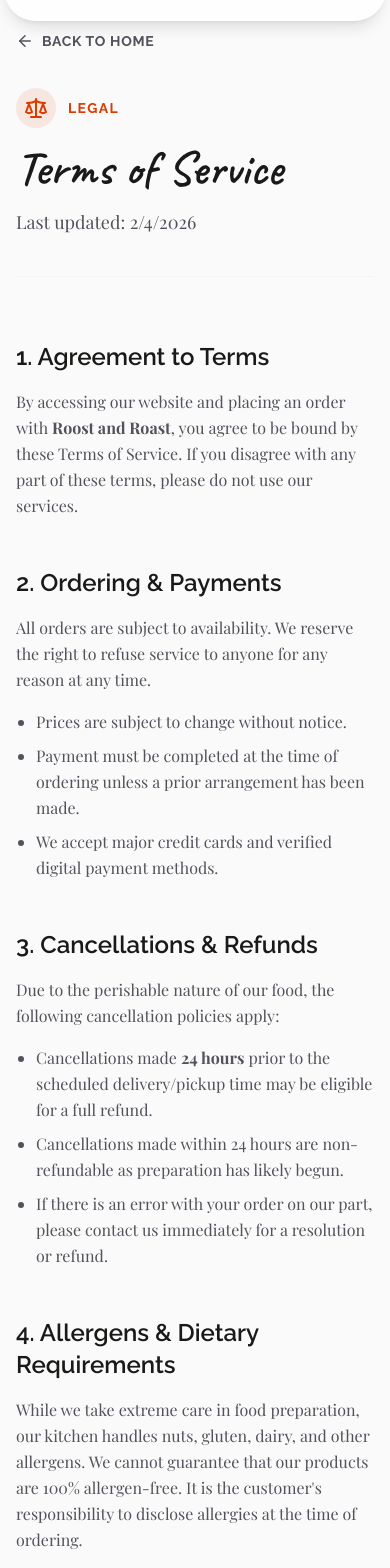
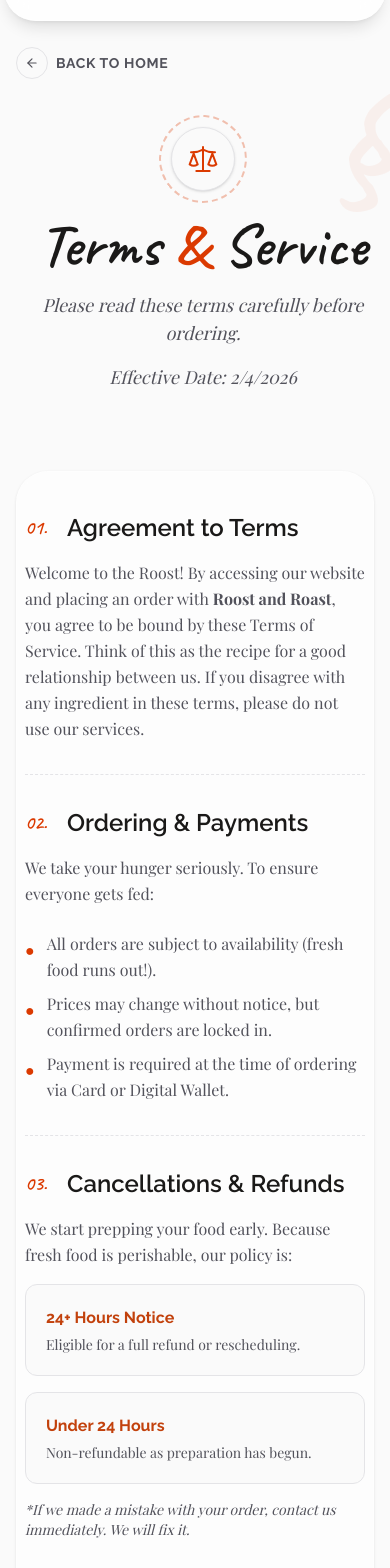
Before and after one commit to MeeLn/roost-and-roast-web, a Next.js app: page /terms-of-services in a window 390 px wide. Shown: the part 97-1665 px from the top of the page. Built offline with nearby package versions, Linux system fonts and the light colour scheme; a web font is replaced by a local one.

Commit message:
feat: modify the legal contets to match the webste.

```diff
--- a/app/privacy-policy/page.tsx
+++ b/app/privacy-policy/page.tsx
@@ -11,7 +11,7 @@ export const metadata: Metadata = {
 
 export default function PrivacyPolicyPage() {
   return (
-    <main className="min-h-screen pt-32">
+    <main className="min-h-screen pt-36">
       <Navbar />
       <PrivacyContent />
       <Footer />
--- a/app/terms-of-services/page.tsx
+++ b/app/terms-of-services/page.tsx
@@ -11,7 +11,7 @@ export const metadata: Metadata = {
 
 export default function TermsOfServicePage() {
   return (
-    <main className="min-h-screen pt-32">
+    <main className="min-h-screen pt-36">
       <Navbar />
       <TermsContent />
       <Footer />
--- a/components/legal/PrivacyContent.tsx
+++ b/components/legal/PrivacyContent.tsx
@@ -2,24 +2,44 @@
 
 import { motion } from "framer-motion";
 import Link from "next/link";
-import { ArrowLeft, ShieldCheck } from "lucide-react";
+import { ArrowLeft, ShieldCheck, Mail, Lock } from "lucide-react";
 
-// Helper for consistent section styling
+// --- Styled Section Component ---
 const Section = ({
+  number,
   title,
   children,
 }: {
+  number: string;
   title: string;
   children: React.ReactNode;
 }) => (
-  <section className="group">
-    <h2 className="text-2xl md:text-3xl font-modern font-black text-secondary mb-4 group-hover:text-primary transition-colors duration-300">
+  <motion.section
+    initial={{ opacity: 0, y: 20 }}
+    whileInView={{ opacity: 1, y: 0 }}
+    viewport={{ once: true, margin: "-50px" }}
+    transition={{ duration: 0.5 }}
+    className="group relative pl-0 md:pl-16 py-8 border-b border-dashed border-border last:border-0"
+  >
+    {/* Artistic Number Background */}
+    <div className="hidden md:block absolute left-0 top-6 select-none pointer-events-none">
+      <span className="font-artistic text-5xl text-primary/10 group-hover:text-primary/20 transition-colors duration-300">
+        {number}
+      </span>
+    </div>
+
+    <div className="relative z-10">
+      <h2 className="flex items-center gap-3 text-2xl md:text-3xl font-modern font-black text-secondary mb-4 group-hover:text-primary transition-colors duration-300">
+        <span className="md:hidden text-primary font-artistic text-xl mr-2">
+          {number}.
+        </span>
         {title}
       </h2>
-    <div className="font-serif text-text-muted text-base md:text-lg leading-relaxed">
+      <div className="font-serif text-text-muted text-base md:text-lg leading-relaxed space-y-4">
         {children}
       </div>
-  </section>
+    </div>
+  </motion.section>
 );
 
 export default function PrivacyContent() {
@@ -30,119 +50,154 @@ export default function PrivacyContent() {
   };
 
   return (
-    <div className="max-w-4xl mx-auto px-4 md:px-8 pb-20">
+    <div className="max-w-4xl mx-auto px-4 md:px-8 pb-24 relative">
+      {/* Decorative Background Elements */}
+      <div className="absolute top-0 right-0 -z-10 opacity-5">
+        <Lock size={200} className="text-primary rotate-12" />
+      </div>
+
       {/* Navigation */}
       <motion.div
         initial={{ opacity: 0, x: -20 }}
         animate={{ opacity: 1, x: 0 }}
-        className="mb-8"
+        className="mb-12"
       >
         <Link
           href="/"
           className="inline-flex items-center gap-2 text-text-muted hover:text-primary transition-colors group font-modern font-bold uppercase tracking-wider text-sm"
         >
-          <ArrowLeft
-            size={18}
-            className="group-hover:-translate-x-1 transition-transform"
-          />
+          <div className="w-8 h-8 rounded-full border border-border flex items-center justify-center group-hover:border-primary group-hover:bg-primary group-hover:text-white transition-all">
+            <ArrowLeft size={14} />
+          </div>
           Back to Home
         </Link>
       </motion.div>
 
       {/* Header */}
-      <motion.div {...fadeIn} className="mb-16 border-b border-gray-100 pb-10">
-        <div className="flex items-center gap-3 mb-4">
-          <div className="w-10 h-10 rounded-full bg-primary/10 flex items-center justify-center text-primary">
-            <ShieldCheck size={24} />
+      <motion.div {...fadeIn} className="mb-20 ml-4 text-center md:text-left">
+        <div className="inline-block relative mb-6">
+          {/* Rotating Ring Animation */}
+          <motion.div
+            animate={{ rotate: 360 }}
+            transition={{ duration: 10, repeat: Infinity, ease: "linear" }}
+            className="absolute -inset-3 rounded-full border-2 border-dashed border-primary/30"
+          />
+          <div className="w-16 h-16 rounded-full bg-background border border-border shadow-sm flex items-center justify-center text-primary relative z-10">
+            <ShieldCheck size={32} strokeWidth={1.5} />
           </div>
-          <span className="font-modern font-bold text-primary uppercase tracking-widest text-sm">
-            Legal
-          </span>
         </div>
-        <h1 className="text-5xl md:text-7xl font-artistic text-secondary">
-          Privacy Policy
+
+        <h1 className="text-6xl md:text-8xl font-artistic text-secondary mb-4">
+          Privacy <span className="text-primary">Policy</span>
         </h1>
-        <p className="mt-4 text-text-muted font-serif text-lg">
-          Last updated: {new Date().toLocaleDateString()}
-        </p>
+        <div className="flex flex-col md:flex-row gap-4 md:items-center text-text-muted font-serif italic text-lg">
+          <p>Your secrets are safe in our kitchen.</p>
+          <span className="hidden md:block w-1.5 h-1.5 rounded-full bg-primary/40"></span>
+          <p>Last updated: {new Date().toLocaleDateString()}</p>
+        </div>
       </motion.div>
 
-      {/* Content */}
+      {/* Content Container - Receipt Style */}
       <motion.div
         initial={{ opacity: 0 }}
         animate={{ opacity: 1 }}
         transition={{ delay: 0.2, duration: 0.5 }}
-        className="space-y-12"
+        className="bg-white/50 backdrop-blur-sm rounded-[2rem] border border-white/40 shadow-sm p-4 md:p-8"
       >
-        <Section title="1. Introduction">
+        <Section number="01" title="Introduction">
           <p>
-            At <strong>Roost and Roast</strong>, we value your privacy and are
-            committed to protecting your personal data. This Privacy Policy
-            explains how we collect, use, and safeguard your information when
-            you visit our website or order our catering services.
+            At <strong>Roost and Roast</strong>, we value your trust as much as
+            we value fresh ingredients. This Privacy Policy explains how we
+            collect, use, and safeguard your personal information when you visit
+            our website or order our catering services.
           </p>
         </Section>
 
-        <Section title="2. Information We Collect">
-          <p>We may collect the following types of information:</p>
-          <ul className="list-disc pl-5 mt-4 space-y-2">
-            <li>
-              <strong>Personal Identification:</strong> Name, email address,
-              phone number, and delivery address when you place an order.
+        <Section number="02" title="Information We Collect">
+          <p>To get your order right, we need a few details. We may collect:</p>
+          <div className="grid md:grid-cols-2 gap-4 mt-2">
+            {[
+              {
+                title: "Personal ID",
+                desc: "Name, email, phone number & delivery address.",
+              },
+              {
+                title: "Order Details",
+                desc: "Dietary preferences, allergies & transaction history.",
+              },
+              {
+                title: "Technical Data",
+                desc: "IP address, browser type & cookie usage.",
+              },
+            ].map((item, i) => (
+              <div
+                key={i}
+                className="bg-background rounded-xl p-4 border border-border/50"
+              >
+                <strong className="block text-secondary font-modern mb-1">
+                  {item.title}
+                </strong>
+                <span className="text-sm">{item.desc}</span>
+              </div>
+            ))}
+          </div>
+        </Section>
+
+        <Section number="03" title="How We Use Your Data">
+          <p>Your information is used strictly to serve you better:</p>
+          <ul className="grid gap-2 pt-2">
+            {[
+              "Processing and delivering your catering orders efficiently.",
+              "Communicating with you regarding order updates.",
+              "Improving our menu offerings based on what you love.",
+              "Sending delicious offers (only if you have opted in).",
+            ].map((item, i) => (
+              <li key={i} className="flex items-start gap-3">
+                <span className="text-primary mt-1.5">●</span>
+                <span>{item}</span>
               </li>
-            <li>
-              <strong>Order Details:</strong> Dietary preferences, allergy
-              information, and transaction history.
-            </li>
-            <li>
-              <strong>Technical Data:</strong> IP address, browser type, and
-              usage patterns via cookies to improve your website experience.
-            </li>
+            ))}
           </ul>
         </Section>
 
-        <Section title="3. How We Use Your Data">
-          <p>Your information is used strictly for:</p>
-          <ul className="list-disc pl-5 mt-4 space-y-2">
-            <li>Processing and delivering your catering orders efficiently.</li>
-            <li>
-              Communicating with you regarding order updates or inquiries.
-            </li>
-            <li>Improving our menu offerings and website functionality.</li>
-            <li>Sending promotional offers (only if you have opted in).</li>
-          </ul>
-        </Section>
-
-        <Section title="4. Cookies & Tracking">
+        <Section number="04" title="Cookies & Tracking">
           <p>
-            We use cookies to enhance your browsing experience. You can choose
-            to disable cookies through your browser settings, though this may
-            affect some website features.
+            We use cookies to enhance your browsing experience (not the
+            chocolate chip kind, unfortunately). These help remember your cart
+            and preferences. You can choose to disable cookies through your
+            browser settings, though some website features may not behave as
+            expected.
           </p>
         </Section>
 
-        <Section title="5. Third-Party Sharing">
+        <Section number="05" title="Third-Party Sharing">
           <p>
-            We do not sell or trade your personal information. We may share data
-            with trusted third-party service providers (e.g., payment
-            processors, delivery partners) solely for the purpose of fulfilling
-            your order.
+            We respect your privacy.{" "}
+            <strong>We do not sell or trade your personal information.</strong>
+          </p>
+          <p>
+            We only share necessary data with trusted service providers (like
+            payment processors and delivery drivers) solely for the purpose of
+            getting your food to you securely and on time.
           </p>
         </Section>
 
-        <Section title="6. Contact Us">
-          <p>
-            If you have any questions regarding this policy, please contact us
-            at:
-            <br />
+        {/* Contact Footer within the document */}
+        <div className="mt-12 pt-12 border-t border-dashed border-border flex flex-col items-center text-center">
+          <h3 className="font-artistic text-3xl text-secondary mb-4">
+            Questions about your data?
+          </h3>
+          <p className="font-serif text-text-muted mb-6">
+            We are transparent about our policies. Reach out anytime.
+          </p>
           <a
             href="mailto:info@roostandroast.com"
-              className="text-primary font-bold hover:underline mt-2 inline-block"
+            className="inline-flex items-center gap-3 bg-secondary text-white px-8 py-4 rounded-full font-modern font-bold hover:bg-primary transition-colors duration-300 shadow-lg hover:shadow-xl"
           >
-              info@roostandroast.com
+            <Mail size={20} />
+            Contact Privacy Officer
           </a>
-          </p>
-        </Section>
+        </div>
       </motion.div>
     </div>
   );
--- a/components/legal/TermsContent.tsx
+++ b/components/legal/TermsContent.tsx
@@ -2,24 +2,51 @@
 
 import { motion } from "framer-motion";
 import Link from "next/link";
-import { ArrowLeft, Scale } from "lucide-react";
+import { ArrowLeft, Scale, AlertCircle, Mail } from "lucide-react";
 
-// Helper for consistent section styling
+// --- Styled Section Component ---
 const Section = ({
+  number,
   title,
   children,
+  isAlert = false,
 }: {
+  number: string;
   title: string;
   children: React.ReactNode;
+  isAlert?: boolean;
 }) => (
-  <section className="group">
-    <h2 className="text-2xl md:text-3xl font-modern font-black text-secondary mb-4 group-hover:text-primary transition-colors duration-300">
+  <motion.section
+    initial={{ opacity: 0, y: 20 }}
+    whileInView={{ opacity: 1, y: 0 }}
+    viewport={{ once: false, margin: "-50px" }}
+    transition={{ duration: 0.5 }}
+    className={`group relative pl-0 md:pl-16 py-8 border-b border-dashed border-border last:border-0 ${
+      isAlert
+        ? "bg-red-50/50 -mx-4 px-4 md:px-20 rounded-3xl my-8 border-none"
+        : ""
+    }`}
+  >
+    {/* Artistic Number Background */}
+    <div className="hidden md:block absolute left-0 top-6 select-none pointer-events-none">
+      <span className="font-artistic text-5xl text-primary/10 group-hover:text-primary/20 transition-colors duration-300">
+        {number}
+      </span>
+    </div>
+
+    <div className="relative z-10">
+      <h2 className="flex items-center gap-3 text-2xl md:text-3xl font-modern font-black text-secondary mb-4 group-hover:text-primary transition-colors duration-300">
+        <span className="md:hidden text-primary font-artistic text-xl mr-2">
+          {number}.
+        </span>
         {title}
+        {isAlert && <AlertCircle size={24} className="text-primary" />}
       </h2>
-    <div className="font-serif text-text-muted text-base md:text-lg leading-relaxed">
+      <div className="font-serif text-text-muted text-base md:text-lg leading-relaxed space-y-4">
         {children}
       </div>
-  </section>
+    </div>
+  </motion.section>
 );
 
 export default function TermsContent() {
@@ -30,135 +57,171 @@ export default function TermsContent() {
   };
 
   return (
-    <div className="max-w-4xl mx-auto px-4 md:px-8 pb-20">
+    <div className="max-w-4xl mx-auto px-4 md:px-8 pb-24 relative">
+      {/* Decorative Background Elements */}
+      <div className="absolute top-0 right-0 -z-10 opacity-5">
+        <span className="font-artistic text-[200px] leading-none text-primary">
+          §
+        </span>
+      </div>
+
       {/* Navigation */}
       <motion.div
         initial={{ opacity: 0, x: -20 }}
         animate={{ opacity: 1, x: 0 }}
-        className="mb-8"
+        className="mb-12"
       >
         <Link
           href="/"
           className="inline-flex items-center gap-2 text-text-muted hover:text-primary transition-colors group font-modern font-bold uppercase tracking-wider text-sm"
         >
-          <ArrowLeft
-            size={18}
-            className="group-hover:-translate-x-1 transition-transform"
-          />
+          <div className="w-8 h-8 rounded-full border border-border flex items-center justify-center group-hover:border-primary group-hover:bg-primary group-hover:text-white transition-all">
+            <ArrowLeft size={14} />
+          </div>
           Back to Home
         </Link>
       </motion.div>
 
       {/* Header */}
-      <motion.div {...fadeIn} className="mb-16 border-b border-gray-100 pb-10">
-        <div className="flex items-center gap-3 mb-4">
-          <div className="w-10 h-10 rounded-full bg-primary/10 flex items-center justify-center text-primary">
-            <Scale size={24} />
+      <motion.div {...fadeIn} className="mb-20 ml-4 text-center md:text-left">
+        <div className="inline-block relative mb-6">
+          {/* Rotating Ring Animation (Matches Menu/ScrollTop) */}
+          <motion.div
+            animate={{ rotate: 360 }}
+            transition={{ duration: 10, repeat: Infinity, ease: "linear" }}
+            className="absolute -inset-3 rounded-full border-2 border-dashed border-primary/30"
+          />
+          <div className="w-16 h-16 rounded-full bg-background border border-border shadow-sm flex items-center justify-center text-primary relative z-10">
+            <Scale size={32} strokeWidth={1.5} />
           </div>
-          <span className="font-modern font-bold text-primary uppercase tracking-widest text-sm">
-            Legal
-          </span>
         </div>
-        <h1 className="text-5xl md:text-7xl font-artistic text-secondary">
-          Terms of Service
+
+        <h1 className="text-6xl md:text-8xl font-artistic text-secondary mb-4">
+          Terms <span className="text-primary">&</span> Service
         </h1>
-        <p className="mt-4 text-text-muted font-serif text-lg">
-          Last updated: {new Date().toLocaleDateString()}
-        </p>
+        <div className="flex flex-col md:flex-row gap-4 md:items-center text-text-muted font-serif italic text-lg">
+          <p>Please read these terms carefully before ordering.</p>
+          <span className="hidden md:block w-1.5 h-1.5 rounded-full bg-primary/40"></span>
+          <p>Effective Date: {new Date().toLocaleDateString()}</p>
+        </div>
       </motion.div>
 
-      {/* Content */}
+      {/* Content Container - Looks like a long receipt/paper */}
       <motion.div
         initial={{ opacity: 0 }}
         animate={{ opacity: 1 }}
         transition={{ delay: 0.2, duration: 0.5 }}
-        className="space-y-12"
+        className="bg-white/50 backdrop-blur-sm rounded-[2rem] border border-white/40 shadow-sm p-2 md:p-8"
       >
-        <Section title="1. Agreement to Terms">
+        <Section number="01" title="Agreement to Terms">
           <p>
-            By accessing our website and placing an order with{" "}
-            <strong>Roost and Roast</strong>, you agree to be bound by these
-            Terms of Service. If you disagree with any part of these terms,
-            please do not use our services.
+            Welcome to the Roost! By accessing our website and placing an order
+            with <strong>Roost and Roast</strong>, you agree to be bound by
+            these Terms of Service. Think of this as the recipe for a good
+            relationship between us. If you disagree with any ingredient in
+            these terms, please do not use our services.
           </p>
         </Section>
 
-        <Section title="2. Ordering & Payments">
-          <p>
-            All orders are subject to availability. We reserve the right to
-            refuse service to anyone for any reason at any time.
-          </p>
-          <ul className="list-disc pl-5 mt-4 space-y-2">
-            <li>Prices are subject to change without notice.</li>
-            <li>
-              Payment must be completed at the time of ordering unless a prior
-              arrangement has been made.
+        <Section number="02" title="Ordering & Payments">
+          <p>We take your hunger seriously. To ensure everyone gets fed:</p>
+          <ul className="grid gap-2 pt-2">
+            {[
+              "All orders are subject to availability (fresh food runs out!).",
+              "Prices may change without notice, but confirmed orders are locked in.",
+              "Payment is required at the time of ordering via Card or Digital Wallet.",
+            ].map((item, i) => (
+              <li key={i} className="flex items-start gap-3">
+                <span className="text-primary mt-1.5">●</span>
+                <span>{item}</span>
               </li>
-            <li>
-              We accept major credit cards and verified digital payment methods.
-            </li>
+            ))}
           </ul>
         </Section>
 
-        <Section title="3. Cancellations & Refunds">
+        <Section number="03" title="Cancellations & Refunds">
           <p>
-            Due to the perishable nature of our food, the following cancellation
-            policies apply:
+            We start prepping your food early. Because fresh food is perishable,
+            our policy is:
           </p>
-          <ul className="list-disc pl-5 mt-4 space-y-2">
-            <li>
-              Cancellations made <strong>24 hours</strong> prior to the
-              scheduled delivery/pickup time may be eligible for a full refund.
-            </li>
-            <li>
-              Cancellations made within 24 hours are non-refundable as
-              preparation has likely begun.
-            </li>
-            <li>
-              If there is an error with your order on our part, please contact
-              us immediately for a resolution or refund.
-            </li>
-          </ul>
-        </Section>
-
-        <Section title="4. Allergens & Dietary Requirements">
-          <p>
-            While we take extreme care in food preparation, our kitchen handles
-            nuts, gluten, dairy, and other allergens. We cannot guarantee that
-            our products are 100% allergen-free. It is the customer's
-            responsibility to disclose allergies at the time of ordering.
+          <div className="grid md:grid-cols-2 gap-4 mt-4">
+            <div className="bg-background rounded-xl p-5 border border-border">
+              <span className="block font-modern font-bold text-secondary mb-1">
+                24+ Hours Notice
+              </span>
+              <p className="text-sm">
+                Eligible for a full refund or rescheduling.
+              </p>
+            </div>
+            <div className="bg-background rounded-xl p-5 border border-border">
+              <span className="block font-modern font-bold text-secondary mb-1">
+                Under 24 Hours
+              </span>
+              <p className="text-sm">
+                Non-refundable as preparation has begun.
+              </p>
+            </div>
+          </div>
+          <p className="text-sm mt-4 italic">
+            *If we made a mistake with your order, contact us immediately. We
+            will fix it.
           </p>
         </Section>
 
-        <Section title="5. Intellectual Property">
+        {/* Highlighted Allergen Section */}
+        <Section number="04" title="Allergens & Dietary" isAlert={true}>
+          <p className="font-medium text-secondary">
+            Your safety is our priority.
+          </p>
           <p>
-            All content on this website, including menu designs, text, graphics,
-            logos, and images, is the property of Roost and Roast and is
-            protected by copyright laws. You may not use our content without
-            express written permission.
+            While we take extreme care in food preparation, our kitchen handles
+            <strong> nuts, gluten, dairy, eggs,</strong> and other allergens.
+          </p>
+          <p>
+            We cannot guarantee that our products are 100% allergen-free due to
+            the risk of cross-contamination.
+            <strong>
+              {" "}
+              It is the customer's responsibility to disclose severe allergies
+              at the time of ordering.
+            </strong>
           </p>
         </Section>
 
-        <Section title="6. Liability">
+        <Section number="05" title="Intellectual Property">
+          <p>
+            The "Roost and Roast" name, our logo, menu designs, and specific
+            food photography are the intellectual property of Roost and Roast.
+            You may not use our content for commercial purposes without express
+            written permission. You are, however, welcome to share photos of
+            your meal on social media!
+          </p>
+        </Section>
+
+        <Section number="06" title="Liability">
           <p>
             Roost and Roast shall not be liable for any indirect, incidental, or
             consequential damages arising from the use of our service or
-            website.
+            website, to the extent permitted by law.
           </p>
         </Section>
 
-        <Section title="7. Contact Information">
-          <p>
-            Questions about the Terms of Service should be sent to us at:
-            <br />
+        {/* Contact Footer within the document */}
+        <div className="mt-12 pt-12 border-t border-dashed border-border flex flex-col items-center text-center">
+          <h3 className="font-artistic text-3xl text-secondary mb-4">
+            Still have questions?
+          </h3>
+          <p className="font-serif text-text-muted mb-6">
+            We are here to help clarify things.
+          </p>
           <a
             href="mailto:info@roostandroast.com"
-              className="text-primary font-bold hover:underline mt-2 inline-block"
+            className="inline-flex items-center gap-3 bg-secondary text-white px-8 py-4 rounded-full font-modern font-bold hover:bg-primary transition-colors duration-300 shadow-lg hover:shadow-xl"
           >
-              info@roostandroast.com
+            <Mail size={20} />
+            Email the Team
           </a>
-          </p>
-        </Section>
+        </div>
       </motion.div>
     </div>
   );
```
Lines whose indentation alone changed are shown as unchanged.
